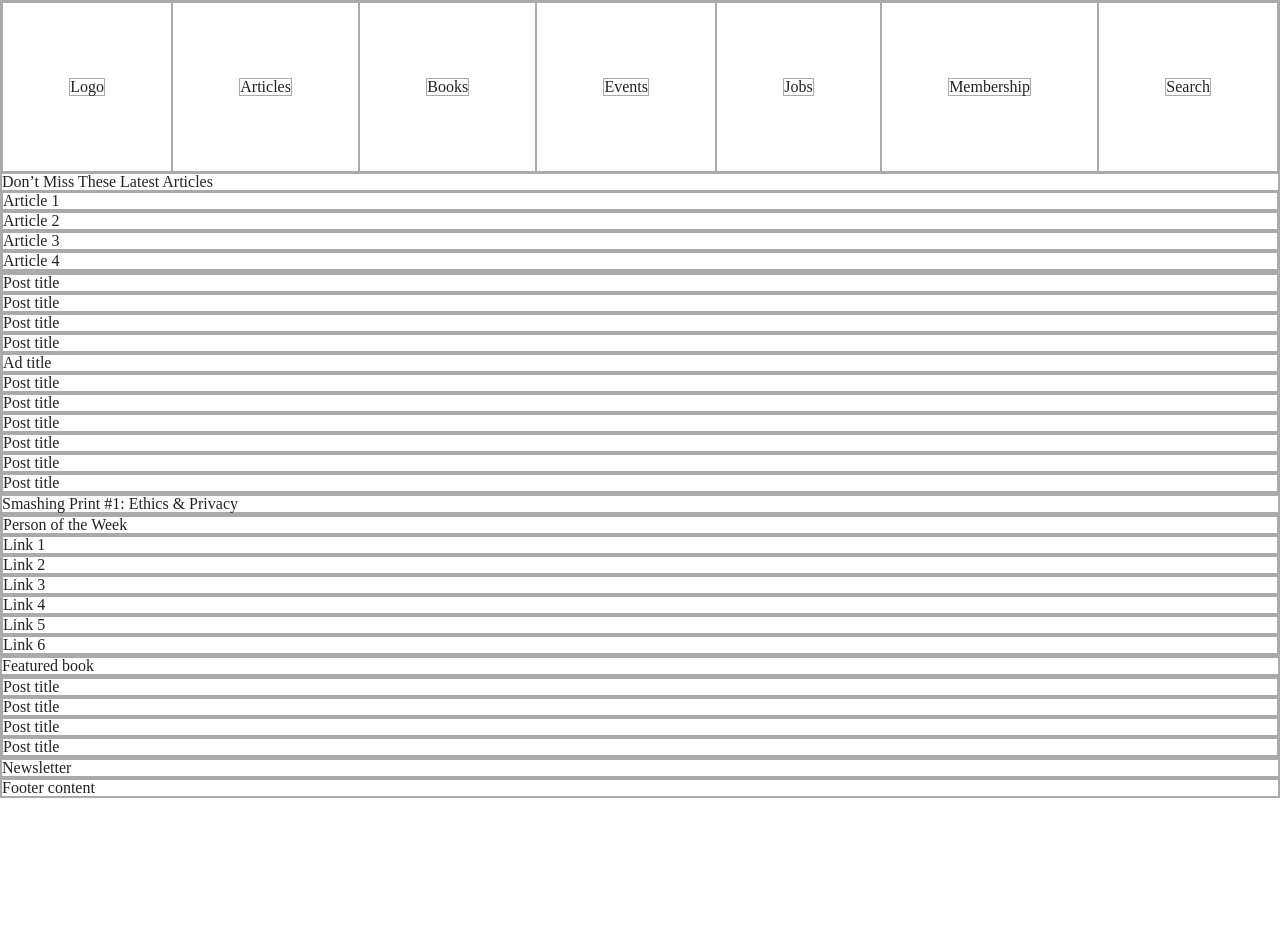
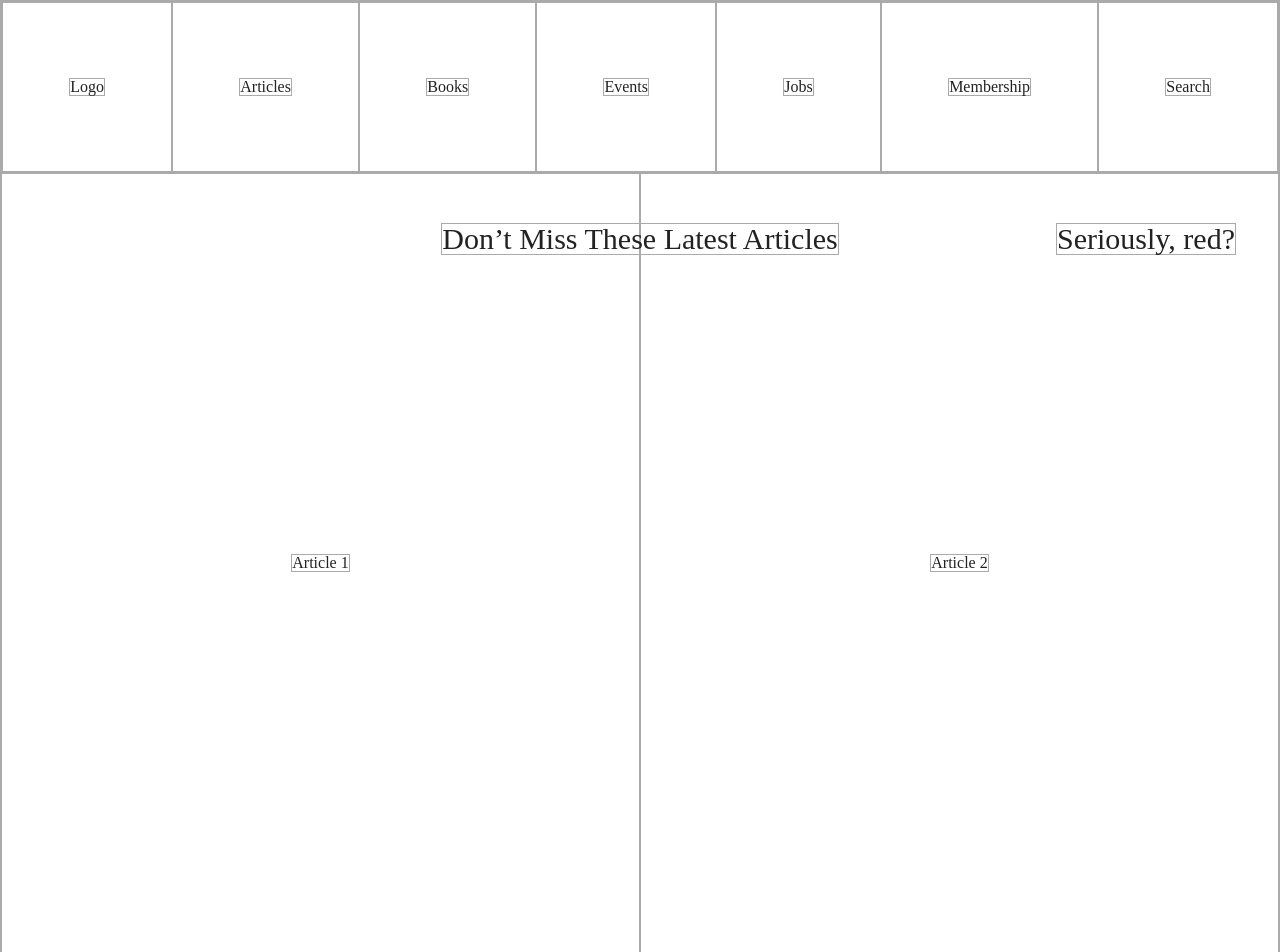
Before and after one commit to elshaka/design-teardown, a plain HTML site: page index.html in a window 1280 px wide. Shown: the top 952 px of the page. Before the commit the page ends 800 px from the top, so only its background shows below. Drawn offline with Linux system fonts and the light colour scheme.

Commit message:
some sizing

```diff
--- a/css/styles.css
+++ b/css/styles.css
@@ -17,3 +17,61 @@ body * {
   align-items: center;
   flex-grow: 1;
 }
+
+.latest-articles {
+  display: flex;
+  flex-wrap: wrap;
+  position: relative;
+  justify-content: center;
+}
+
+.latest-articles h1{
+  position: absolute;
+  top: 50px;
+  margin: 0 auto;
+  font-size: 30px;
+}
+
+.latest-articles span{
+  position: absolute;
+  top: 50px;
+  right: 43px;
+  font-size: 30px;
+}
+
+.latest-articles article {
+  box-sizing: border-box;
+  width: 50%;
+  height: 780px;
+  display: flex;
+  justify-content: center;
+  align-items: center;
+}
+
+.latest-posts {
+  display: flex;
+  flex-wrap: wrap;
+  position: relative;
+  justify-content: center;
+}
+
+.latest-posts article {
+  display: flex;
+  justify-content: center;
+  align-items: center;
+}
+
+.latest-posts article[class^="post"] {
+  height: 626px;
+  width: 33%;
+}
+
+.sponsored {
+  width: 385px;
+  height: 310px;
+}
+
+.big-post {
+  height: 664px;
+  width: 863px;
+}
--- a/index.html
+++ b/index.html
@@ -20,6 +20,7 @@
     </nav>
     <section class="latest-articles">
       <h1>Don’t Miss These Latest Articles</h1>
+      <span>Seriously, red?</span>
       <article class="article1">
         <h2>Article 1</h2>
       </article>
@@ -43,28 +44,25 @@
       <article class="post3">
         <h2>Post title</h2>
       </article>
-      <article class="post4">
-        <h2>Post title</h2>
-      </article>
       <article class="sponsored">
         <h2>Ad title</h2>
       </article>
-      <article class="post4 big">
+      <article class="big-post">
+        <h2>Big Post title</h2>
+      </article>
+      <article class="post5">
         <h2>Post title</h2>
       </article>
-      <article class="post1">
+      <article class="post6">
         <h2>Post title</h2>
       </article>
-      <article class="post2">
+      <article class="post7">
         <h2>Post title</h2>
       </article>
-      <article class="post3">
+      <article class="post8">
         <h2>Post title</h2>
       </article>
-      <article class="post4">
-        <h2>Post title</h2>
-      </article>
-      <article class="post4 big">
+      <article class="big-post">
         <h2>Post title</h2>
       </article>
     </section>
```
